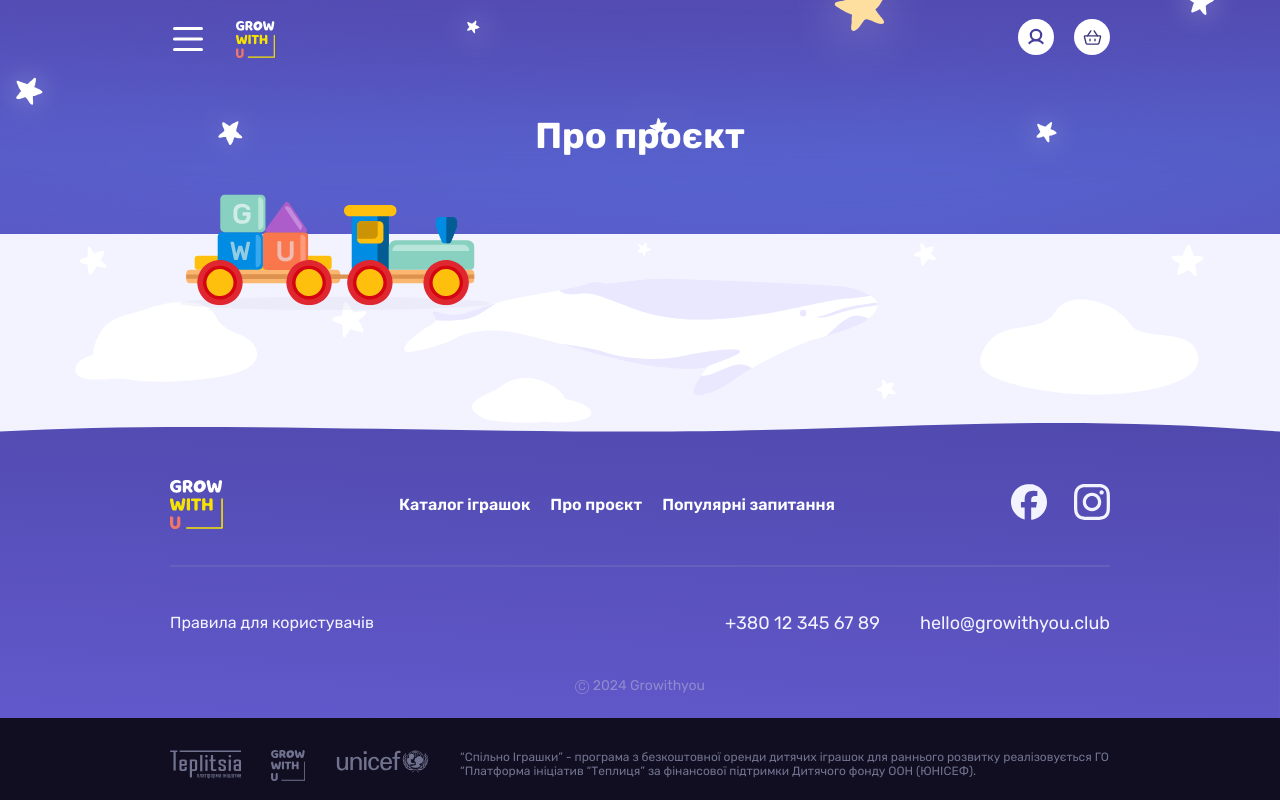
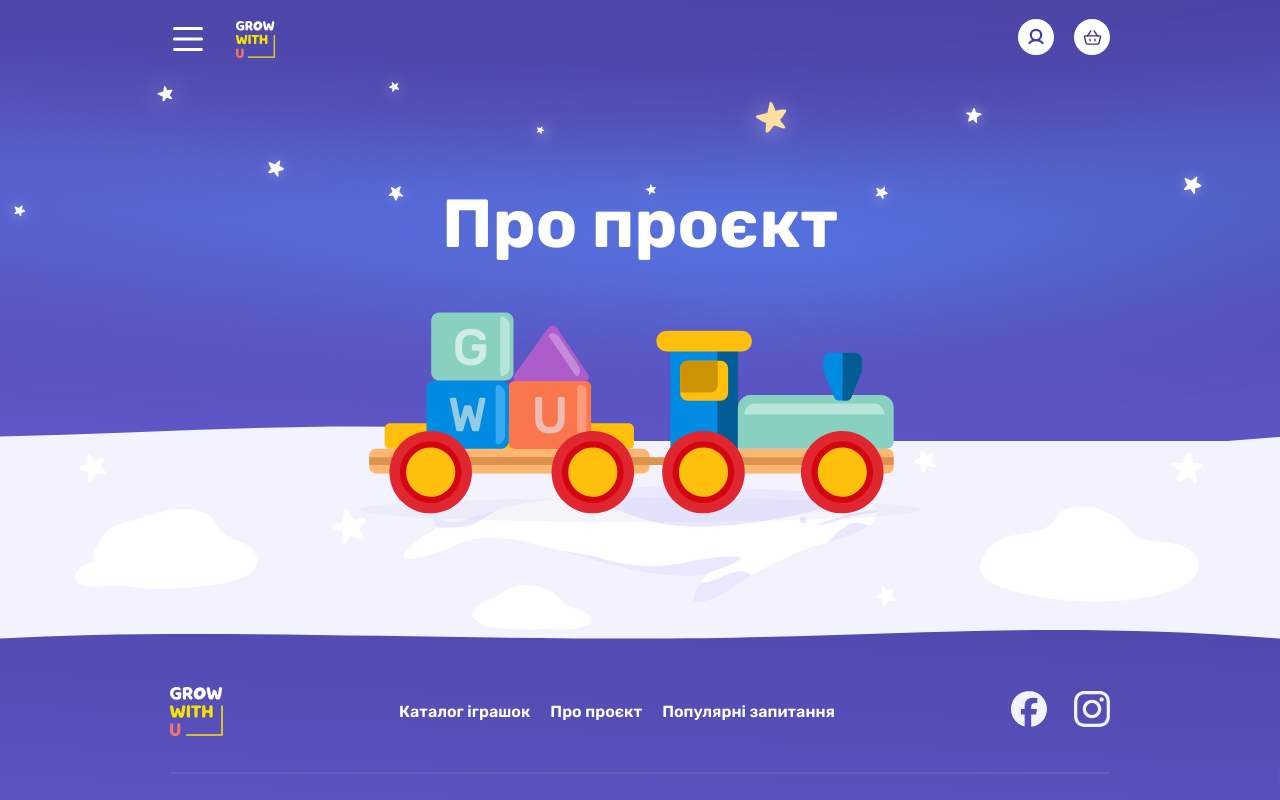
Before and after one commit to Vi7ality/igrashki, a React (Vite) app: page /about in a window 1280 px wide. Shown: the top 800 px of the page. Built offline with nearby package versions, Linux system fonts and the light colour scheme.

Commit message:
hero section tablet styles added

```diff
--- a/src/constants/theme.ts
+++ b/src/constants/theme.ts
@@ -27,7 +27,7 @@ export const theme = {
   },
 
   device: {
-    mobile: `(min-width: 370px)`,
+    mobile: `(max-width: 979px)`,
     tablet: `(min-width: 980px)`,
     desktop: `(min-width: 1340px)`,
   },
--- a/src/pages/AboutUs/components/HeroSection/HeroSection.styled.ts
+++ b/src/pages/AboutUs/components/HeroSection/HeroSection.styled.ts
@@ -1,5 +1,7 @@
 import styled from "styled-components";
 import bgImgMb from "../../assets/hero-bg_mb.svg";
+import bgImgTb from "../../assets/hero-bg_tb.svg";
+import bgImgDesk from "../../assets/hero-bg_desk.svg";
 
 export const SectionStyled = styled.section`
   background-image: url(${bgImgMb});
@@ -7,15 +9,33 @@ export const SectionStyled = styled.section`
   fill: ${(props) => props.theme.colors.baseBlue};
   background-repeat: no-repeat;
   background-size: cover;
+
   padding-top: 115px;
   padding-bottom: 76px;
+
+  @media ${(props) => props.theme.device.tablet} {
+    background-image: url(${bgImgTb});
+
+    padding-top: 184px;
+    padding-bottom: 176px;
+  }
+
+    @media ${(props) => props.theme.device.desktop} {
+    background-image: url(${bgImgDesk});
+
+    padding-top: 184px;
+    padding-bottom: 176px;
+  }
 `;
-
 
 export const PageTitle = styled.h1`
   font-size: 36px;
   color: ${(props) => props.theme.colors.white};
   text-align: center;
+
+  @media ${(props) => props.theme.device.tablet}  {
+    font-size: 68px;
+  }
 `;
 
 export const ImgStyled = styled.img`
@@ -26,4 +46,11 @@ position: absolute;
   bottom: -152px;
   left: 30px;
   z-index: 9;
-`
+
+  @media ${(props) => props.theme.device.tablet} {
+      width: 564px;
+  height: 222px;
+    bottom: -257px;
+  left: 208px;
+  }
+`;
```
Lines whose indentation alone changed are shown as unchanged.
